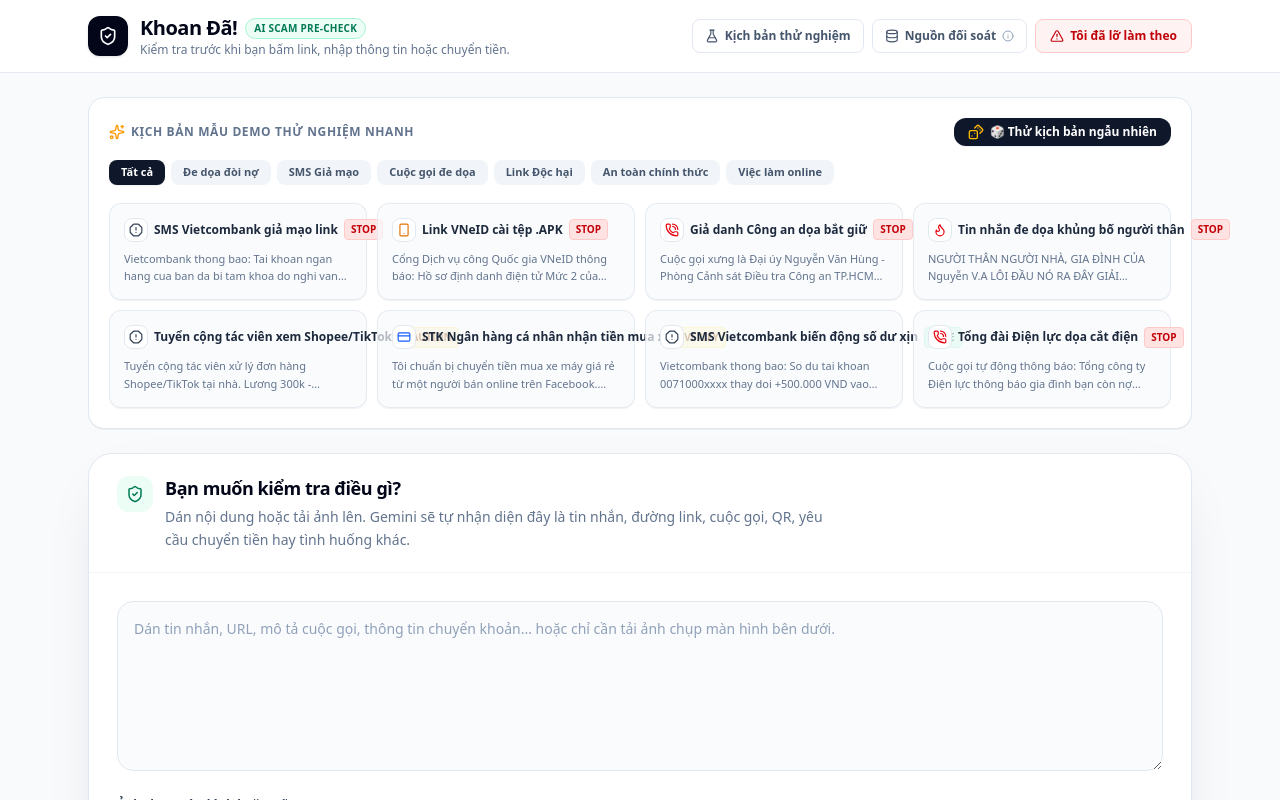
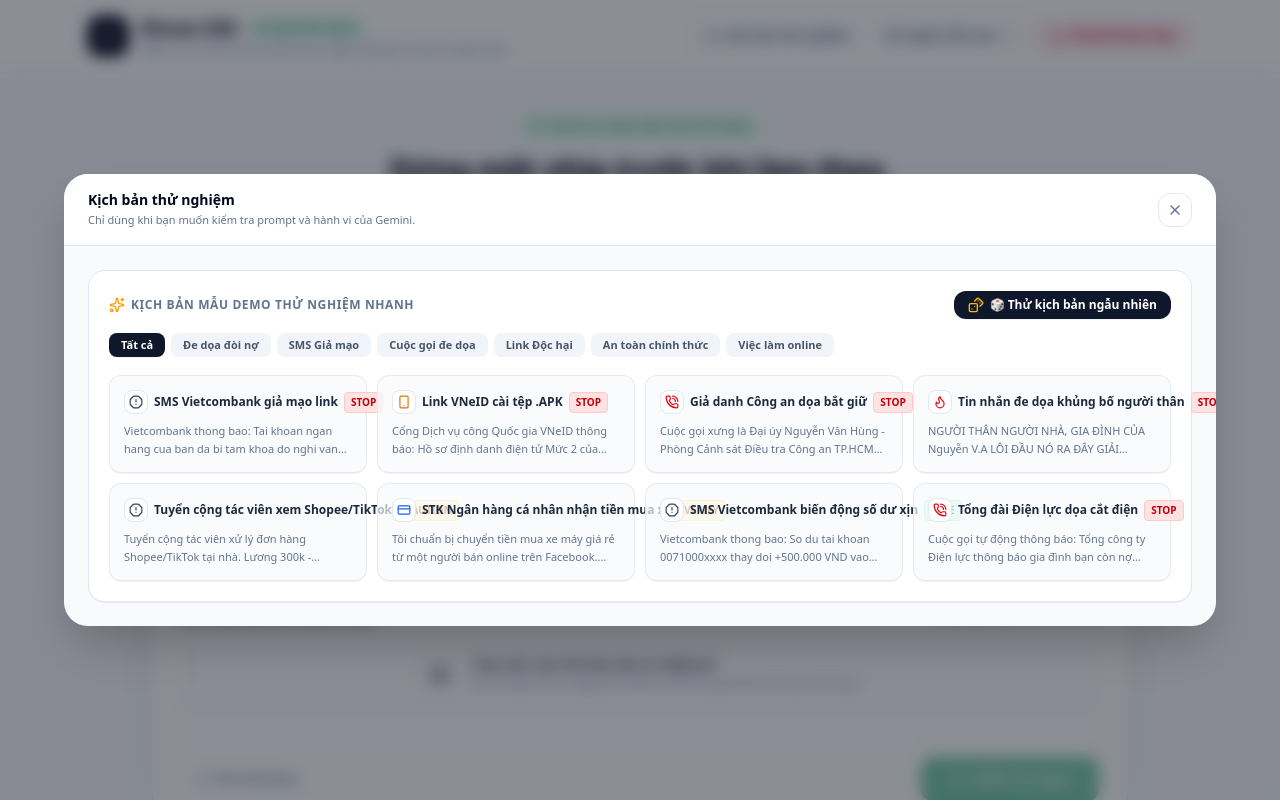
Before and after one commit to hoangsvit/khoan-da-v4, a React (Vite) app: page / in a window 1280 px wide. Both pictures are taken after a click on the button "Kịch bản thử nghiệm". Shown: the top 800 px of the page. Built offline with nearby package versions, Linux system fonts and the light colour scheme; no server answers.

Commit message:
Hide test scenarios and use automatic analysis mode

```diff
--- a/src/App.tsx
+++ b/src/App.tsx
@@ -1,25 +1,25 @@
-import React, { useState, useEffect } from 'react';
-import { ConsumerMode, RiskAnalysisResult, RegistryStats } from './types';
+import React, { useEffect, useState } from 'react';
+import { AlertCircle, CheckCircle2, X } from 'lucide-react';
+import { AnalysisForm } from './components/AnalysisForm';
+import { DemoPresetButtons } from './components/DemoPresetButtons';
 import { Header } from './components/Header';
-import { AnalysisForm } from './components/AnalysisForm';
+import { RecoveryModule } from './components/RecoveryModule';
+import { RegistryInfoModal } from './components/RegistryInfoModal';
 import { RiskResultDisplay } from './components/RiskResultDisplay';
-import { RecoveryModule } from './components/RecoveryModule';
-import { DemoPresetButtons } from './components/DemoPresetButtons';
-import { RegistryInfoModal } from './components/RegistryInfoModal';
-import { ShieldCheck, AlertCircle, Sparkles } from 'lucide-react';
+import { ConsumerMode, RegistryStats, RiskAnalysisResult } from './types';
 
 export default function App() {
-  const [currentMode, setCurrentMode] = useState<ConsumerMode>('link');
+  const [view, setView] = useState<'check' | 'recovery'>('check');
   const [analysisResult, setAnalysisResult] = useState<RiskAnalysisResult | null>(null);
   const [isLoading, setIsLoading] = useState(false);
   const [registryStats, setRegistryStats] = useState<RegistryStats | undefined>(undefined);
   const [isRegistryModalOpen, setIsRegistryModalOpen] = useState(false);
+  const [isTestPanelOpen, setIsTestPanelOpen] = useState(false);
   const [errorMsg, setErrorMsg] = useState<string | null>(null);
 
-  // Fetch health stats from backend
   useEffect(() => {
     fetch('/api/health')
-      .then(res => res.json())
+      .then(response => response.json())
       .then(data => {
         if (data.status === 'ok') {
           setRegistryStats({
@@ -31,7 +31,9 @@
           });
         }
       })
-      .catch(err => console.warn('Could not fetch health endpoint:', err));
+      .catch(() => {
+        // Health metadata is optional for the consumer UI.
+      });
   }, []);
 
   const handleAnalyze = async (text: string, imageBase64?: string, mimeType?: string) => {
@@ -47,98 +49,135 @@
           text,
           imageBase64,
           mimeType,
-          mode: currentMode
+          // The public experience is intentionally automatic. The user no
+          // longer needs to classify the situation before Gemini sees it.
+          mode: 'auto'
         })
       });
 
       if (!response.ok) {
-        const errData = await response.json();
-        throw new Error(errData.error || 'Có lỗi xảy ra trong quá trình kết nối.');
+        const errorData = await response.json().catch(() => ({}));
+        throw new Error(errorData.error || 'Không thể hoàn tất kiểm tra lúc này.');
       }
 
       const resultData: RiskAnalysisResult = await response.json();
       setAnalysisResult(resultData);
-    } catch (err: any) {
-      console.error('Analysis failed:', err);
-      setErrorMsg(err.message || 'Không thể thực hiện phân tích lúc này. Vui lòng kiểm tra lại đường truyền.');
+    } catch (error: any) {
+      setErrorMsg(error?.message || 'Không thể thực hiện phân tích lúc này. Vui lòng thử lại.');
     } finally {
       setIsLoading(false);
     }
   };
 
-  const handleSelectPreset = (mode: ConsumerMode, text: string) => {
-    setCurrentMode(mode);
+  const handleSelectPreset = (_mode: ConsumerMode, text: string) => {
+    setIsTestPanelOpen(false);
+    setView('check');
+    setErrorMsg(null);
     setAnalysisResult(null);
-    setErrorMsg(null);
-    handleAnalyze(text);
+    void handleAnalyze(text);
   };
 
-  const handleClear = () => {
+  const handleBackToCheck = () => {
+    setView('check');
+    setErrorMsg(null);
+  };
+
+  const handleOpenRecovery = () => {
+    setView('recovery');
     setAnalysisResult(null);
     setErrorMsg(null);
   };
 
   return (
-    <div className="min-h-screen bg-slate-50 text-slate-900 font-sans selection:bg-red-600 selection:text-white flex flex-col antialiased">
-      {/* Header */}
+    <div className="flex min-h-screen flex-col bg-slate-50 font-sans text-slate-900 antialiased selection:bg-emerald-600 selection:text-white">
       <Header
-        currentMode={currentMode}
-        onSelectMode={(mode) => {
-          setCurrentMode(mode);
-          setAnalysisResult(null);
-          setErrorMsg(null);
-        }}
+        isRecovery={view === 'recovery'}
         registryStats={registryStats}
         onOpenRegistryModal={() => setIsRegistryModalOpen(true)}
+        onOpenTestScenarios={() => setIsTestPanelOpen(true)}
+        onOpenRecovery={handleOpenRecovery}
+        onBackToCheck={handleBackToCheck}
       />
 
-      {/* Main Content Area */}
-      <main className="flex-1 max-w-6xl w-full mx-auto px-4 sm:px-6 py-6 space-y-6">
-        {/* Demo Preset Scenarios Bar */}
-        <DemoPresetButtons onSelectPreset={handleSelectPreset} />
-
-        {/* Dynamic Mode Render */}
-        {currentMode === 'recovery' ? (
+      <main className="mx-auto w-full max-w-5xl flex-1 px-4 py-7 sm:px-6 sm:py-10">
+        {view === 'recovery' ? (
           <RecoveryModule />
         ) : (
           <div className="space-y-6">
+            <section className="mx-auto max-w-3xl text-center">
+              <div className="mb-3 inline-flex items-center gap-1.5 rounded-full border border-emerald-200 bg-emerald-50 px-3 py-1 text-[11px] font-bold text-emerald-700">
+                <CheckCircle2 className="h-3.5 w-3.5" />
+                Gemini tự nhận diện loại tình huống
+              </div>
+              <h2 className="text-2xl font-extrabold tracking-tight text-slate-950 sm:text-3xl">
+                Dừng một nhịp trước khi làm theo.
+              </h2>
+              <p className="mx-auto mt-2 max-w-2xl text-sm leading-relaxed text-slate-500">
+                Không cần chọn đây là link, tin nhắn hay cuộc gọi. Chỉ cần gửi nội dung bạn nhận được; hệ thống sẽ đọc ngữ cảnh trước rồi mới đối chiếu các dấu hiệu kỹ thuật.
+              </p>
+            </section>
+
             <AnalysisForm
-              currentMode={currentMode}
               onAnalyze={handleAnalyze}
               isLoading={isLoading}
-              onClear={handleClear}
+              onClear={() => {
+                setAnalysisResult(null);
+                setErrorMsg(null);
+              }}
             />
 
             {errorMsg && (
-              <div className="p-4 bg-red-50 border border-red-200 rounded-xl text-red-900 text-xs sm:text-sm flex items-center gap-2.5">
-                <AlertCircle className="w-5 h-5 text-red-600 shrink-0" />
-                <span className="font-medium">{errorMsg}</span>
+              <div className="flex items-start gap-2.5 rounded-2xl border border-red-200 bg-red-50 p-4 text-sm text-red-900">
+                <AlertCircle className="mt-0.5 h-5 w-5 shrink-0 text-red-600" />
+                <div>
+                  <p className="font-bold">Chưa thể hoàn tất kiểm tra</p>
+                  <p className="mt-0.5 text-xs leading-relaxed text-red-800">{errorMsg}</p>
+                </div>
               </div>
             )}
 
-            {analysisResult && (
-              <RiskResultDisplay result={analysisResult} />
-            )}
+            {analysisResult && <RiskResultDisplay result={analysisResult} />}
           </div>
         )}
       </main>
 
-      {/* Footer */}
-      <footer className="bg-white border-t border-slate-200 text-slate-500 py-6 text-xs text-center shadow-xs mt-8">
-        <div className="max-w-6xl mx-auto px-4 space-y-2">
-          <p className="font-bold text-slate-800">
-            Khoan Đã! — Trợ lý AI Kiểm Tra Dấu Hiệu Lừa Đảo Cho Người Dùng Việt Nam
+      <footer className="border-t border-slate-200 bg-white py-6 text-center">
+        <div className="mx-auto max-w-4xl px-4">
+          <p className="text-xs font-semibold text-slate-700">
+            Khoan Đã! — Kiểm tra trước khi bạn hành động.
           </p>
-          <p className="text-[11px] text-slate-500">
-            Kết hợp Gemini Multimodal Structured Output, Rule Engine Đối soát Ngân hàng SBV & Google Safe Browsing API.
-          </p>
-          <p className="text-[10px] text-slate-400 italic">
-            Lưu ý: Công cụ hỗ trợ trích xuất tín hiệu nguy cơ để bạn chủ động phòng tránh. Không cố đưa ra kết luận an toàn tuyệt đối.
+          <p className="mt-1 text-[11px] leading-relaxed text-slate-400">
+            Kết quả giúp nhận diện dấu hiệu cần chú ý và không phải là bảo đảm tuyệt đối về mức độ an toàn.
           </p>
         </div>
       </footer>
 
-      {/* Registry Transparency Modal */}
+      {isTestPanelOpen && (
+        <div className="fixed inset-0 z-50 flex items-end justify-center bg-slate-950/45 p-0 backdrop-blur-sm sm:items-center sm:p-6">
+          <div className="max-h-[90vh] w-full max-w-6xl overflow-y-auto rounded-t-3xl bg-slate-50 shadow-2xl sm:rounded-3xl">
+            <div className="sticky top-0 z-10 flex items-center justify-between border-b border-slate-200 bg-white/95 px-5 py-4 backdrop-blur-md sm:px-6">
+              <div>
+                <h3 className="text-sm font-extrabold text-slate-950">Kịch bản thử nghiệm</h3>
+                <p className="mt-0.5 text-[11px] text-slate-500">
+                  Chỉ dùng khi bạn muốn kiểm tra prompt và hành vi của Gemini.
+                </p>
+              </div>
+              <button
+                type="button"
+                onClick={() => setIsTestPanelOpen(false)}
+                className="rounded-xl border border-slate-200 bg-white p-2 text-slate-500 transition hover:bg-slate-100 hover:text-slate-900"
+                aria-label="Đóng kịch bản thử nghiệm"
+              >
+                <X className="h-4 w-4" />
+              </button>
+            </div>
+            <div className="p-4 sm:p-6">
+              <DemoPresetButtons onSelectPreset={handleSelectPreset} />
+            </div>
+          </div>
+        </div>
+      )}
+
       <RegistryInfoModal
         isOpen={isRegistryModalOpen}
         onClose={() => setIsRegistryModalOpen(false)}
```
